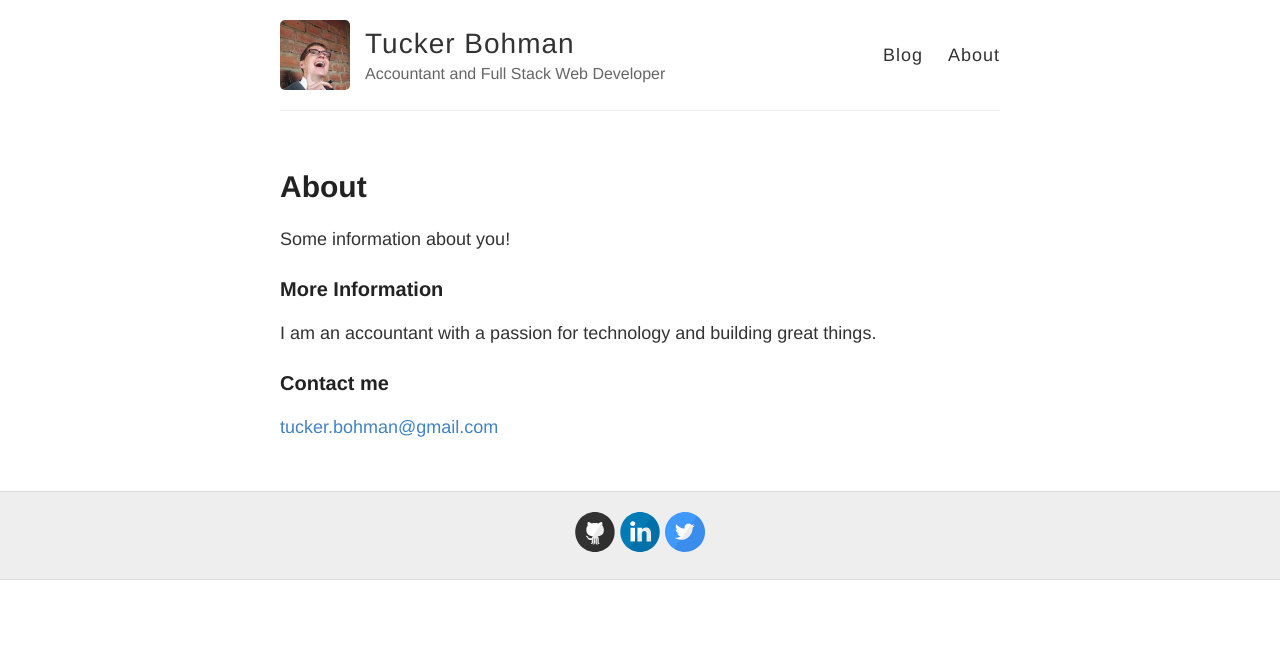
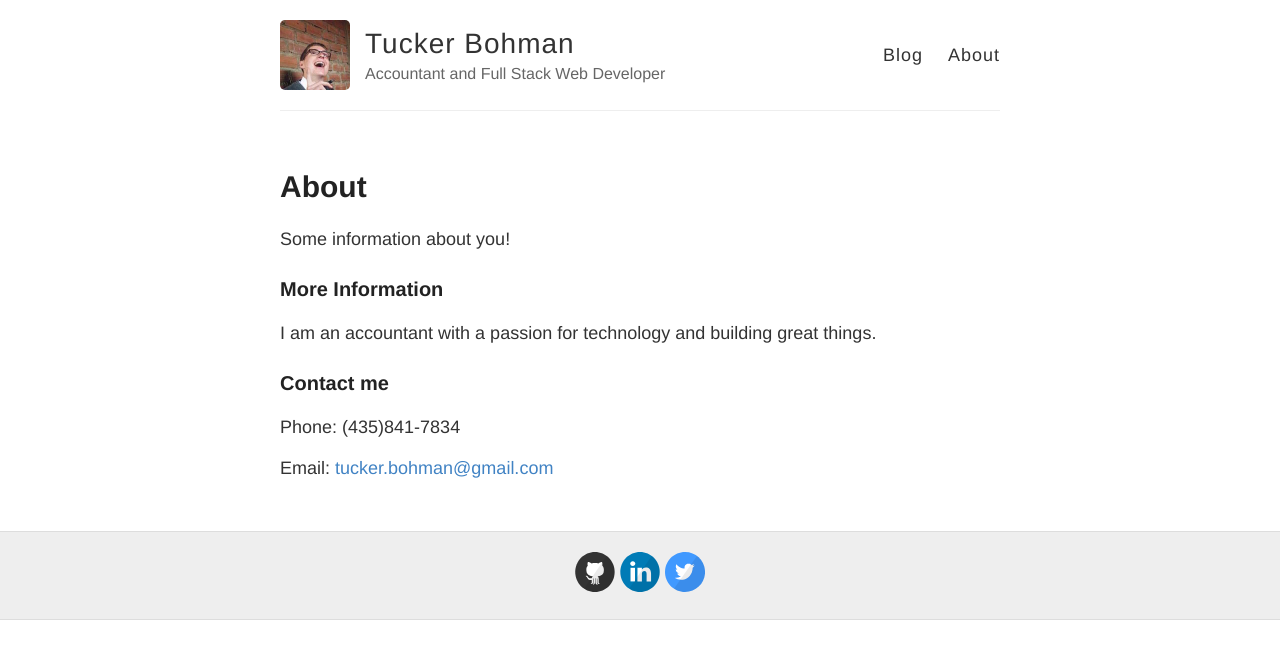
Before and after one commit to tuckerbohman5/tuckerbohman5.github.io, a Jekyll site: the page built from about.md, in a window 1280 px wide. Shown: the top 659 px of the page. Built offline with Jekyll 4.4.1, drawn with Linux system fonts in a browser that asks for light colours.

Commit message:
changes made and saved

```diff
--- a/about.md
+++ b/about.md
@@ -12,4 +12,6 @@ I am an accountant with a passion for technology and building great things.
 
 ### Contact me
 
-[tucker.bohman@gmail.com](mailto:tucker.bohman@gmail.com)
+Phone: (435)841-7834
+
+Email: [tucker.bohman@gmail.com](mailto:tucker.bohman@gmail.com)
```
Also changed, not shown: 1 other file.
